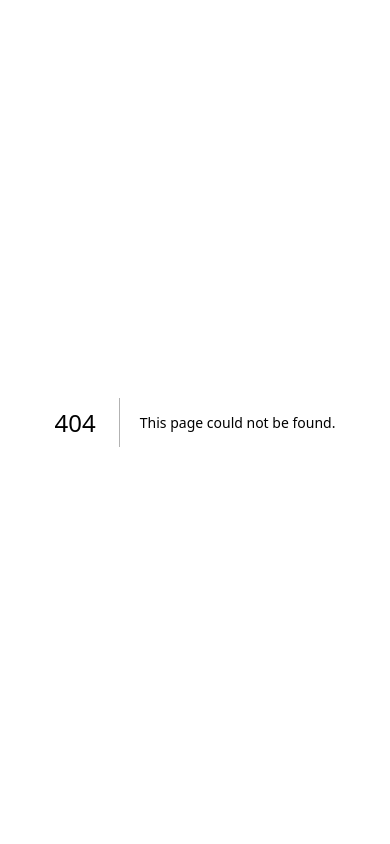
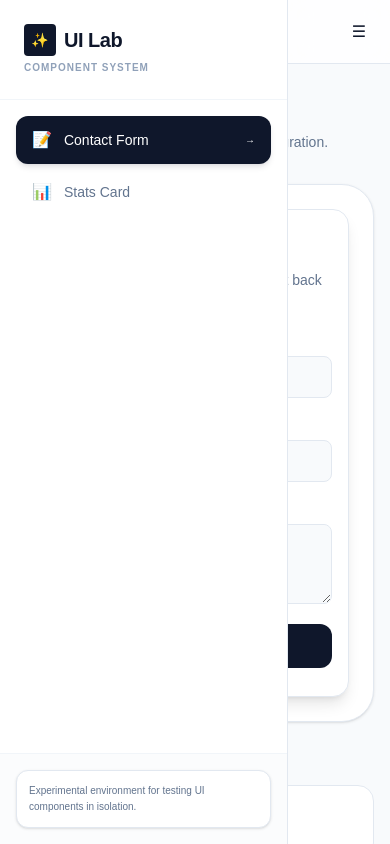
Before and after one commit to harishanker-bub-io/ux-components, a Next.js app: page /components in a window 390 px wide. Before the commit this address had no page. Built offline with nearby package versions, Linux system fonts and the light colour scheme.

Commit message:
feat: implement ComponentsPage with dynamic component rendering and mobile navigation

```diff
--- /dev/null
+++ b/app/components/page.tsx
@@ -0,0 +1,167 @@
+"use client";
+
+import { useState } from "react";
+import ContactForm from "@/components/ContactForm";
+
+// Helper for conditional classes (since clsx/tailwind-merge are not guaranteed)
+const cn = (...classes: (string | boolean | undefined)[]) => classes.filter(Boolean).join(" ");
+
+const COMPONENTS = [
+    {
+        id: "contact-form",
+        name: "Contact Form",
+        icon: "📝",
+        component: () => (
+            <ContactForm
+                title="Contact Sales"
+                subtitle="Tell us what you need and we will get back shortly."
+                submitText="Submit"
+                fields={[
+                    { label: "Name", required: true },
+                    { label: "Email", required: true, type: "email" },
+                    { label: "Message", required: true, type: "textarea" },
+                ]}
+            />
+        ),
+    },
+    {
+        id: "placeholder-1",
+        name: "Stats Card",
+        icon: "📊",
+        component: () => (
+            <div className="ux:p-8 ux:rounded-2xl ux:border ux:border-slate-200 ux:bg-white ux:shadow-sm ux:text-center">
+                <h3 className="ux:text-lg ux:font-semibold">Portfolio Stats</h3>
+                <p className="ux:text-sm ux:text-slate-500">Placeholder for Stats component</p>
+            </div>
+        ),
+    },
+];
+
+export default function ComponentsPage() {
+    const [activeId, setActiveId] = useState(COMPONENTS[0].id);
+    const [isMobileMenuOpen, setIsMobileMenuOpen] = useState(false);
+
+    const activeComponent = COMPONENTS.find((c) => c.id === activeId);
+
+    return (
+        <div className="ux:flex ux:h-screen ux:bg-slate-50 ux:text-slate-900 ux:overflow-hidden ux:relative">
+            {/* Mobile Header */}
+            <header className="ux:lg:hidden ux:fixed ux:top-0 ux:inset-x-0 ux:h-16 ux:border-b ux:border-slate-200 ux:bg-white/80 ux:backdrop-blur-md ux:z-40 ux:px-4 ux:flex ux:items-center ux:justify-between">
+                <div className="ux:flex ux:items-center ux:space-x-2">
+                    <div className="ux:h-6 ux:w-6 ux:bg-slate-900 ux:rounded ux:flex ux:items-center ux:justify-center">
+                        <span className="ux:text-[10px] ux:text-white">✨</span>
+                    </div>
+                    <span className="ux:font-bold ux:tracking-tight">UI Lab</span>
+                </div>
+                <button
+                    onClick={() => setIsMobileMenuOpen(!isMobileMenuOpen)}
+                    className="ux:p-2 ux:hover:bg-slate-100 ux:rounded-lg ux:transition-colors"
+                >
+                    {isMobileMenuOpen ? "✕" : "☰"}
+                </button>
+            </header>
+
+            {/* Backdrop for mobile */}
+            {isMobileMenuOpen && (
+                <div
+                    onClick={() => setIsMobileMenuOpen(false)}
+                    className="ux:fixed ux:inset-0 ux:bg-black/20 ux:backdrop-blur-sm ux:z-40 ux:lg:hidden"
+                />
+            )}
+
+            {/* Sidebar */}
+            <aside
+                className={cn(
+                    "ux:fixed ux:inset-y-0 ux:left-0 ux:w-72 ux:border-r ux:border-slate-200 ux:bg-white ux:flex ux:flex-col ux:z-50 ux:transition-transform ux:duration-300",
+                    isMobileMenuOpen ? "ux:translate-x-0" : "-ux:translate-x-full",
+                    "ux:lg:translate-x-0"
+                )}
+            >
+                <div className="ux:p-6 ux:border-b ux:border-slate-100">
+                    <div className="ux:flex ux:items-center ux:space-x-2">
+                        <div className="ux:h-8 ux:w-8 ux:bg-slate-900 ux:rounded ux:flex ux:items-center ux:justify-center">
+                            <span className="ux:text-sm ux:text-white">✨</span>
+                        </div>
+                        <span className="ux:text-xl ux:font-bold ux:tracking-tight">UI Lab</span>
+                    </div>
+                    <p className="ux:text-[10px] ux:text-slate-400 ux:mt-1 ux:uppercase ux:tracking-widest ux:font-semibold">
+                        Component System
+                    </p>
+                </div>
+
+                <nav className="ux:flex-1 ux:overflow-y-auto ux:p-4 ux:space-y-1">
+                    {COMPONENTS.map((item) => (
+                        <button
+                            key={item.id}
+                            onClick={() => {
+                                setActiveId(item.id);
+                                setIsMobileMenuOpen(false);
+                            }}
+                            className={cn(
+                                "ux:w-full ux:flex ux:items-center ux:justify-between ux:px-4 ux:py-3 ux:rounded-xl ux:text-sm ux:font-medium ux:transition-all ux:group",
+                                activeId === item.id
+                                    ? "ux:bg-slate-900 ux:text-white ux:shadow-md ux:shadow-slate-900/10"
+                                    : "ux:text-slate-500 ux:hover:bg-slate-50 ux:hover:text-slate-900"
+                            )}
+                        >
+                            <div className="ux:flex ux:items-center ux:space-x-3">
+                                <span className="ux:text-base">{item.icon}</span>
+                                <span>{item.name}</span>
+                            </div>
+                            <span
+                                className={cn(
+                                    "ux:text-[10px] ux:transition-transform",
+                                    activeId === item.id ? "ux:translate-x-0" : "-ux:translate-x-2 ux:opacity-0 ux:group-hover:opacity-100 ux:group-hover:translate-x-0"
+                                )}
+                            >
+                                →
+                            </span>
+                        </button>
+                    ))}
+                </nav>
+
+                <div className="ux:p-4 ux:border-t ux:border-slate-100 ux:bg-slate-50/50">
+                    <div className="ux:bg-white ux:border ux:border-slate-200 ux:rounded-xl ux:p-3 ux:text-[10px] ux:text-slate-500 ux:leading-relaxed ux:shadow-sm">
+                        Experimental environment for testing UI components in isolation.
+                    </div>
+                </div>
+            </aside>
+
+            {/* Main Content */}
+            <main className="ux:flex-1 ux:overflow-y-auto ux:relative ux:pt-24 ux:lg:pt-12 ux:pb-12 ux:px-4 ux:md:px-8 ux:lg:px-12 ux:lg:ml-72">
+                <div className="ux:max-w-4xl ux:mx-auto ux:space-y-8 ux:relative ux:z-10">
+                    <div className="ux:space-y-1">
+                        <h1 className="ux:text-2xl ux:md:text-3xl ux:font-bold ux:tracking-tight ux:text-slate-900">
+                            {activeComponent?.name}
+                        </h1>
+                        <p className="ux:text-sm ux:text-slate-500">
+                            Previewing component with mock data integration.
+                        </p>
+                    </div>
+
+                    <div className="ux:p-6 ux:md:p-12 ux:border ux:border-slate-200 ux:rounded-[2rem] ux:bg-white ux:shadow-sm ux:min-h-[400px] ux:flex ux:items-center ux:justify-center ux:overflow-x-auto">
+                        <div className="ux:w-full ux:flex ux:justify-center">
+                            {activeComponent && activeComponent.component()}
+                        </div>
+                    </div>
+
+                    <div className="ux:space-y-4">
+                        <h3 className="ux:text-[10px] ux:font-semibold ux:uppercase ux:tracking-widest ux:text-slate-400">
+                            Component Details
+                        </h3>
+                        <div className="ux:grid ux:grid-cols-1 ux:md:grid-cols-2 ux:gap-4">
+                            <div className="ux:p-4 ux:rounded-2xl ux:border ux:border-slate-200 ux:bg-white ux:text-xs ux:space-y-2">
+                                <div className="ux:font-semibold ux:text-slate-900">Component ID</div>
+                                <div className="ux:font-mono ux:text-slate-500">{activeId}</div>
+                            </div>
+                            <div className="ux:p-4 ux:rounded-2xl ux:border ux:border-slate-200 ux:bg-white ux:text-xs ux:space-y-2">
+                                <div className="ux:font-semibold ux:text-slate-900">Status</div>
+                                <div className="ux:text-emerald-600 ux:font-bold">Render Ready</div>
+                            </div>
+                        </div>
+                    </div>
+                </div>
+            </main>
+        </div>
+    );
+}
```
